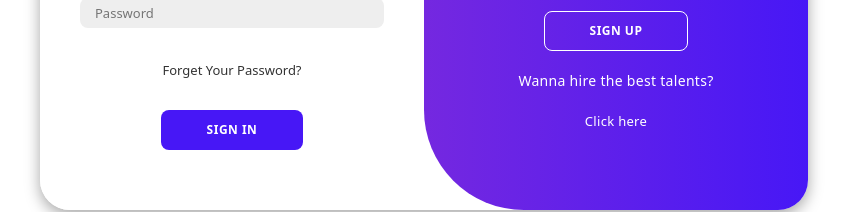
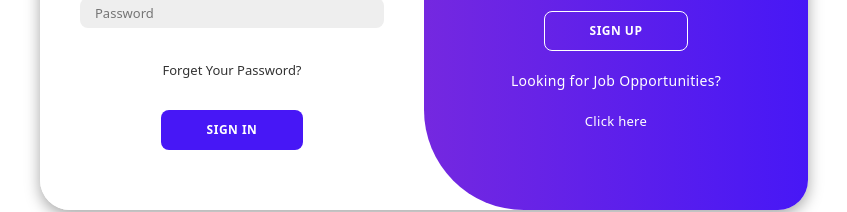
Before and after one commit to Sanjana-Boligorla/IWP-react, a React (Create React App) app: page /alogin in a window 1280 px wide. Shown: the part 430-642 px from the top of the page, without its empty margins (216-1063 px from the left). Built offline with nearby package versions, Linux system fonts and the light colour scheme.

Commit message:
Update adminlogin.js

```diff
--- a/src/components/adminlogin.js
+++ b/src/components/adminlogin.js
@@ -56,7 +56,7 @@ const LoginPage = () => {
                         <h1>Hire the Elite to build something Extraordinary!</h1>
                     <p>Register with your personal details</p>
                         <button className="hidden" onClick={toggleForm}>Sign Up</button>
-                        <p>Wanna hire the best talents?<br /><br /><a href="iwp.html" style={{ textDecoration: 'none', color: 'white' }}>Click here</a></p>
+                        <p>Looking for Job Opportunities?<br /><br /><a href="/login" style={{ textDecoration: 'none', color: 'white' }}>Click here</a></p>
                     </div>
                 </div>
             </div>
```
